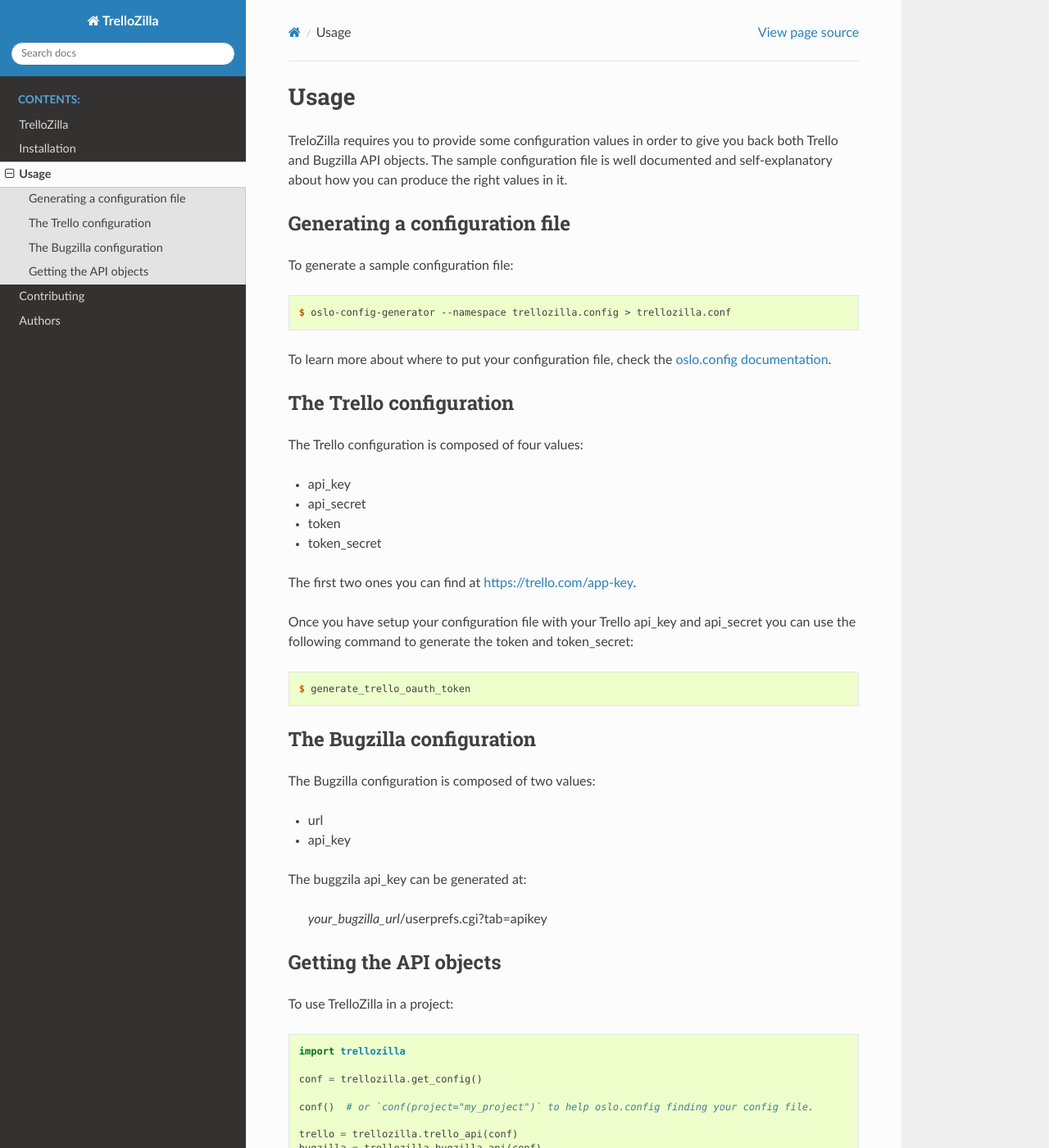
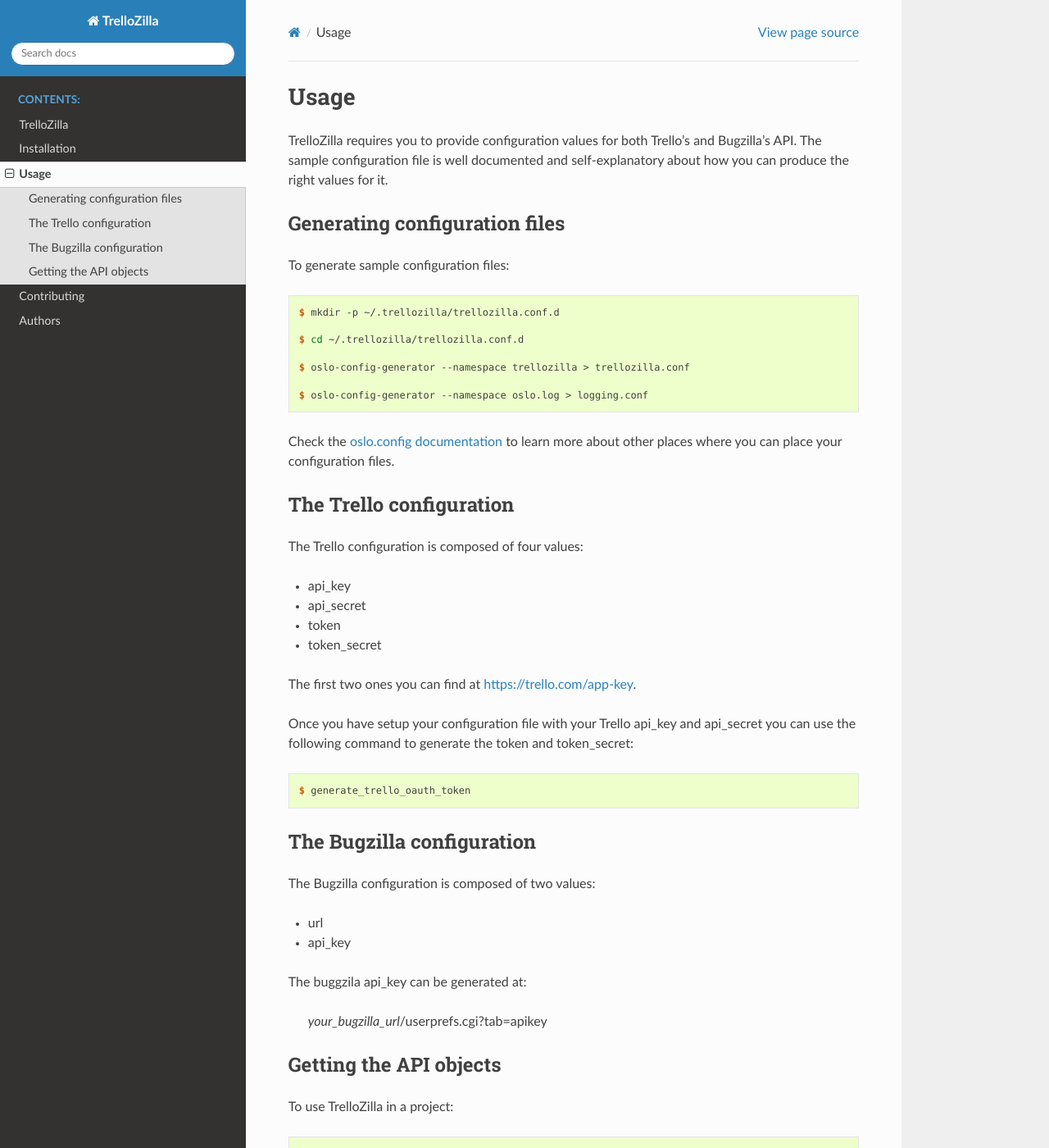
Before and after one commit to moisesguimaraes/trellozilla, a Sphinx documentation site: the page built from docs/usage.rst, in a window 1280 px wide and 1400 px high. Shown: the whole window at 82% size. Built offline with Sphinx 7.4.7 and the Read the Docs theme 2.0.0, drawn with Linux system fonts in a browser that asks for light colours; pages that are not in the unit, such as notebooks, are missing from menus; the version number could not be read and is left out.

Commit message:
updates docs

```diff
--- a/CONTRIBUTING.rst
+++ b/CONTRIBUTING.rst
@@ -68,7 +68,7 @@ installed, this is how you set up your fork for local development::
 
     $ mkvirtualenv trellozilla
     $ cd trellozilla/
-    $ python setup.py develop
+    $ pip install -e .
 
 4. Create a branch for local development::
 
@@ -77,10 +77,8 @@ installed, this is how you set up your fork for local development::
    Now you can make your changes locally.
 
 5. When you're done making changes, check that your changes pass flake8 and the
-   tests, including testing other Python versions with tox::
+   tests with supported Python versions using tox::
 
-    $ flake8 trellozilla tests
-    $ python setup.py test or py.test
     $ tox
 
    To get flake8 and tox, just pip install them into your virtualenv.
--- a/README.rst
+++ b/README.rst
@@ -23,4 +23,4 @@ Features
 * Configurable via oslo.config;
 * Generates Trello access tokens;
 * Builds Trello API objects based on provided config;
-* BUilds Bugzilla API objects based on provided config.
+* Builds Bugzilla API objects based on provided config.
--- a/docs/usage.rst
+++ b/docs/usage.rst
@@ -1,22 +1,27 @@
 Usage
 =====
 
-TreloZilla requires you to provide some configuration values in order to
-give you back both Trello and Bugzilla API objects.  The sample configuration
-file is well documented and self-explanatory about how you can produce the
-right values in it.
+TrelloZilla requires you to provide configuration values for both Trello's
+and Bugzilla's API.  The sample configuration file is well documented and
+self-explanatory about how you can produce the right values for it.
 
-Generating a configuration file
--------------------------------
+Generating configuration files
+------------------------------
 
-To generate a sample configuration file:
+To generate sample configuration files:
 
 .. code-block:: console
 
-    $ oslo-config-generator --namespace trellozilla.config > trellozilla.conf
+    $ mkdir -p ~/.trellozilla/trellozilla.conf.d
 
-To learn more about where to put your configuration file, check the
-`oslo.config documentation`_.
+    $ cd ~/.trellozilla/trellozilla.conf.d
+
+    $ oslo-config-generator --namespace trellozilla > trellozilla.conf
+
+    $ oslo-config-generator --namespace oslo.log > logging.conf
+
+Check the `oslo.config documentation`_ to learn more about other places
+where you can place your configuration files.
 
 The Trello configuration
 ------------------------
@@ -60,7 +65,7 @@ To use TrelloZilla in a project:
 
     conf = trellozilla.get_config()
 
-    conf()  # or `conf(project="my_project")` to help oslo.config finding your config file.
+    conf("trellozilla")  # or `conf(project="my_project")` to help oslo.config finding your config file.
 
     trello = trellozilla.trello_api(conf)
     bugzilla = trellozilla.bugzilla_api(conf)
--- a/trellozilla/__init__.py
+++ b/trellozilla/__init__.py
@@ -111,16 +111,16 @@ class TrelloZilla:
     def run(self):
         try:
             self.trello.list_boards()
-            LOG.info("trellozilla successfully connected to trello.")
+            LOG.info("trellozilla successfully connects to trello.")
         except Exception:
             LOG.exception("trellozilla failed to connected to trello.")
 
         try:
             if self.bugzilla.logged_in:
-                LOG.info("trellozilla successfully connected to bugzilla.")
+                LOG.info("trellozilla successfully connects to bugzilla.")
             else:
                 LOG.info(
-                    "trellozilla successfully connected to bugzilla, "
+                    "trellozilla successfully connects to bugzilla, "
                     "but the user is not logged in."
                 )
         except Exception:
```
Also changed, not shown: docs/installation.rst (+2 -11 lines), setup.cfg (+1 -28 lines), 3 other files.
